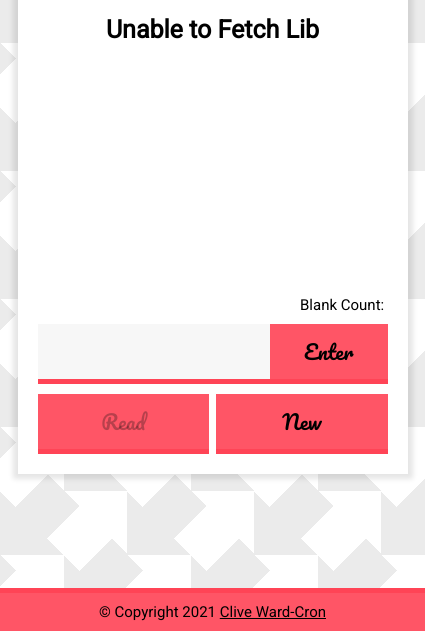
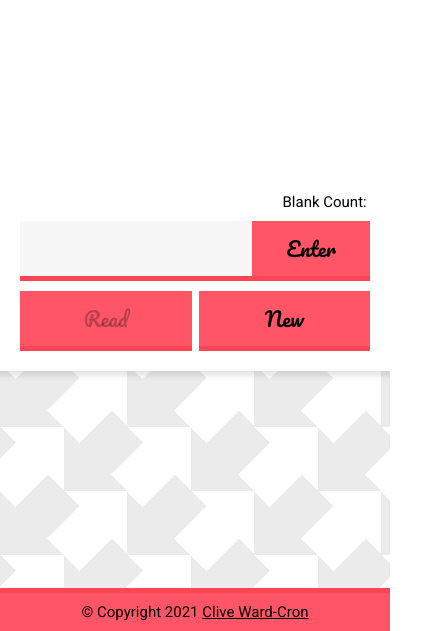
Before and after one commit to Clive-Ward-Cron/libz-reader, a plain HTML site: page index.html in a window 390 px wide. Shown: the part 213-844 px from the top of the page, 425 px wide, since content can reach past the window. Drawn offline with Linux system fonts and the light colour scheme; no server answers.

Commit message:
Fixed for small screens

```diff
--- a/style.css
+++ b/style.css
@@ -225,7 +225,9 @@ footer a {
 @media only screen and (max-width: 425px) {
   body {
     justify-content: space-between;
-    min-width: 425px;
+  }
+  main {
+    align-items: flex-start;
   }
   .libzreader {
     border-radius: 0;
```
